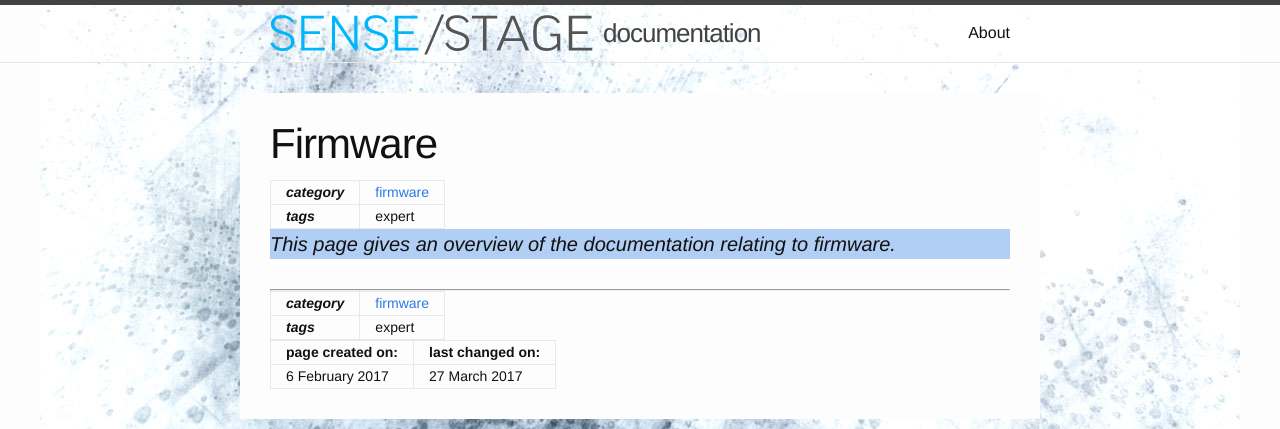
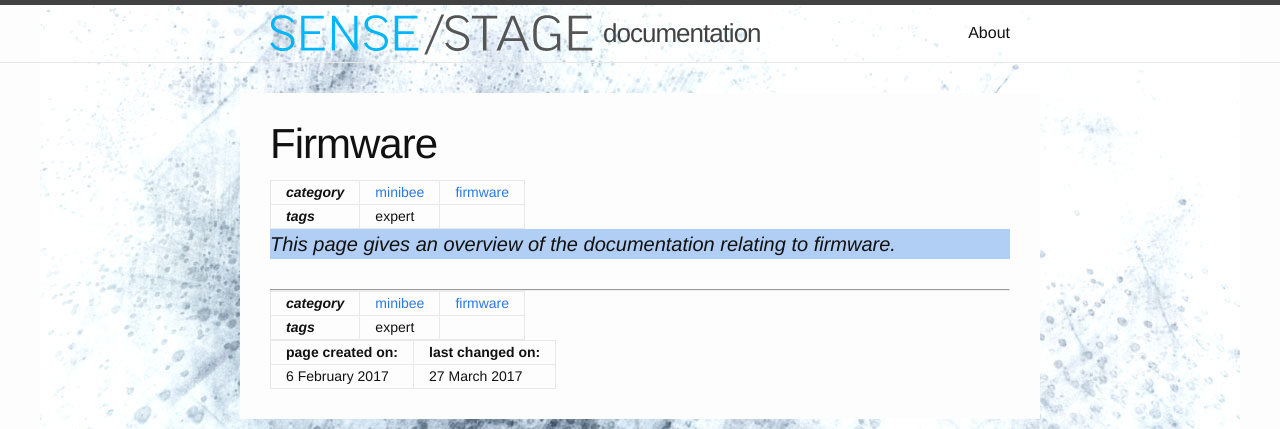
Before and after one commit to SenseStageTeam/sensestage_documentation, a Jekyll site: the page built from _minibee/firmware.md, in a window 1280 px wide. Shown: the top 429 px of the page. Built offline with Jekyll 4.4.1, drawn with Linux system fonts in a browser that asks for light colours.

```diff
--- a/_includes/postfooter.html
+++ b/_includes/postfooter.html
@@ -11,6 +11,7 @@
 		{% capture subcatname %}{{ page.subcategory | replace: "_", " " }}{% endcapture %}
 		<table><tr>
 		<th><em>category</em></th>
+		<td><a href="{{site.baseurl}}/index.html#sensestage{{page.collection}}">{{ page.collection }}</a></td>
 		{% if page.category %}<td><a href="{{site.baseurl}}/index.html#{{catname}}">{{ catname }}</a></td>{% endif %}
 		{% if page.subcategory %}<td><a href="{{site.baseurl}}/index.html#{{subcatname}}">{{ subcatname }}</a></td>{% endif %}
                 </tr>
--- a/_includes/postheader.html
+++ b/_includes/postheader.html
@@ -17,6 +17,7 @@
 		{% capture subcatname %}{{ page.subcategory | replace: "_", " " }}{% endcapture %}
                 <table><tr>
 		<th><em>category</em></th>
+		<td><a href="{{site.baseurl}}/index.html#sensestage{{page.collection}}">{{ page.collection }}</a></td>
 		{% if page.category %}<td><a href="{{site.baseurl}}/index.html#{{catname}}">{{ catname }}</a></td>{% endif %}
 		{% if page.subcategory %}<td><a href="{{site.baseurl}}/index.html#{{subcatname}}">{{ subcatname }}</a></td>{% endif %}
                 </tr>
```
